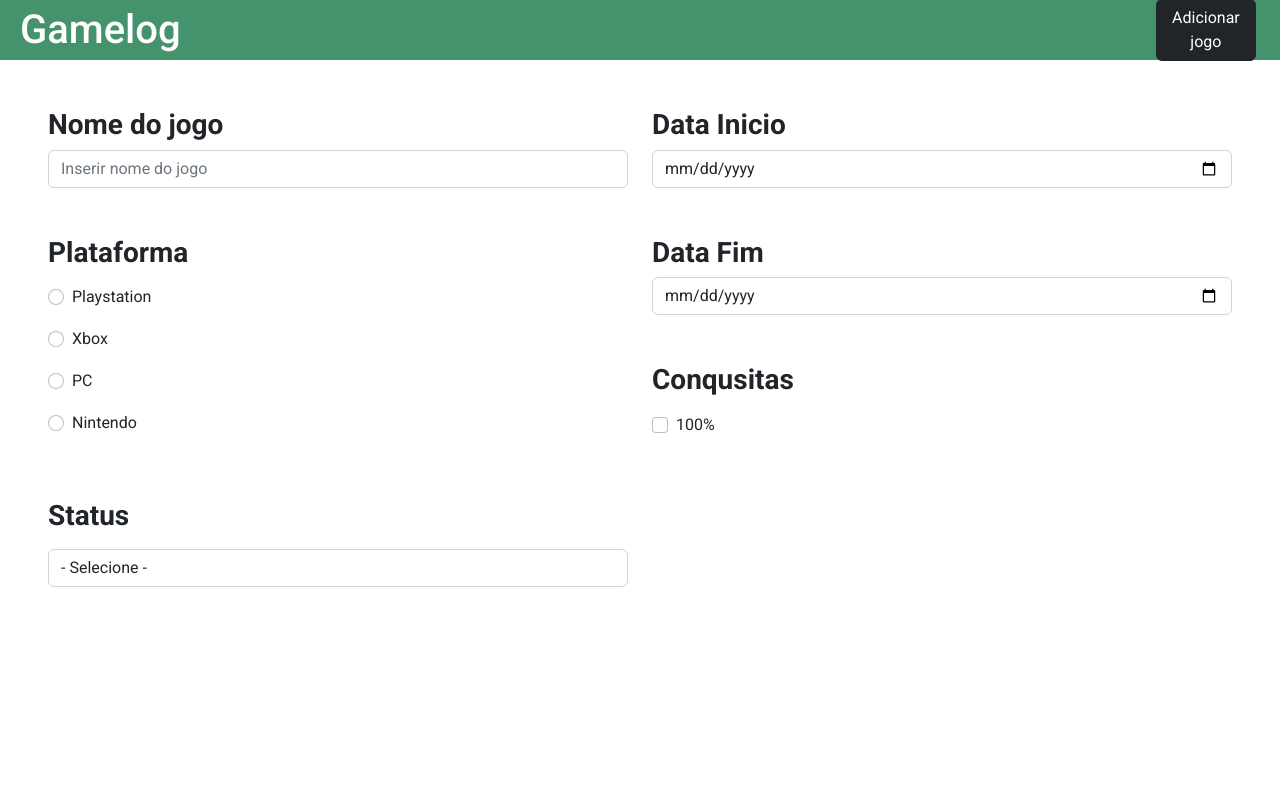
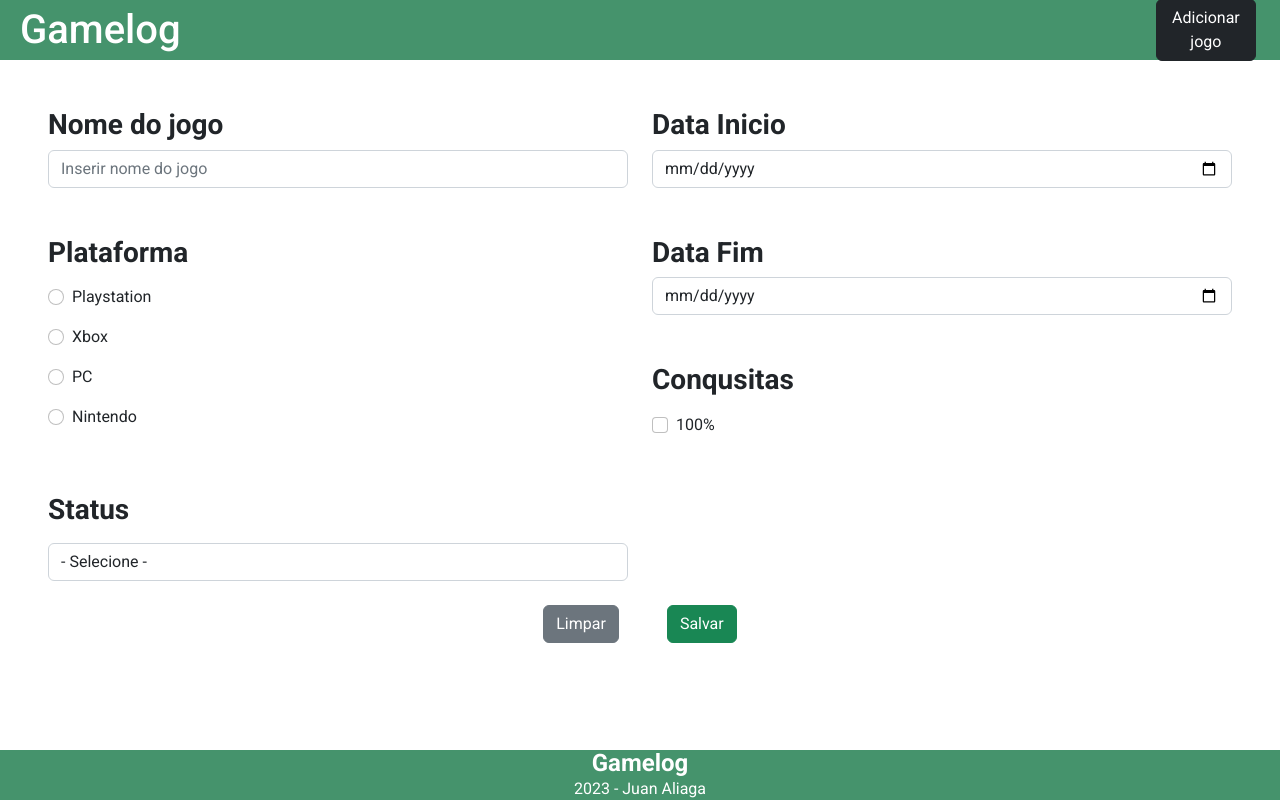
Before and after one commit to aliagajuan/gamelog-project-web, an Angular app: page / in a window 1280 px wide. Built offline with nearby package versions, Linux system fonts and the light colour scheme.

Commit message:
Jogo class, footer component, form-jogo update ngModel and LocalStorage

```diff
--- a/src/app/app.component.html
+++ b/src/app/app.component.html
@@ -1,2 +1,7 @@
-<app-navbar></app-navbar>
+<header>
+    <app-navbar/>
+</header>
 <app-form-jogo/>
+<footer>
+    <app-footer/>
+</footer>
--- /dev/null
+++ b/src/app/components/footer/footer.component.html
@@ -0,0 +1,6 @@
+<div class="footer-gamelog" role="banner">
+      <div class="container">
+        <h4>Gamelog</h4>
+        <span>{{year}} - Juan Aliaga</span>
+    </div>
+</div>
--- /dev/null
+++ b/src/app/components/footer/footer.component.scss
@@ -0,0 +1,19 @@
+.footer-gamelog {
+    position: fixed;
+    bottom: 0;
+    left: 0;
+    right: 0;
+    height: 50px;
+    display: flex;
+    align-items: center;
+    background-color: #45936C;
+    color: white;
+   }
+
+  .footer-gamelog h1{
+    margin:  20px;
+    font-weight: 400;
+  }
+  .container{
+    text-align: center;
+  }
--- /dev/null
+++ b/src/app/components/footer/footer.component.ts
@@ -0,0 +1,16 @@
+import { Component } from '@angular/core';
+
+@Component({
+  selector: 'app-footer',
+  templateUrl: './footer.component.html',
+  styleUrls: ['./footer.component.scss']
+})
+export class FooterComponent {
+  year!:number;
+  constructor(){
+
+  }
+  ngOnInit(){
+    this.year = new Date().getFullYear();
+  }
+}
--- a/src/app/components/form-jogo/form-jogo.component.html
+++ b/src/app/components/form-jogo/form-jogo.component.html
@@ -1,33 +1,30 @@
 
 <div class="form-group m-5">
-    <form>
+    <form #form="ngForm" (ngSubmit)="onSubmit()">
         <div class="row">
             <div class="col">
                 <label for="nomeJogo"><h3>Nome do jogo</h3></label>
-                <input type="text" class="form-control mt-2" id="nomeJogo" placeholder="Inserir nome do jogo">
+                <input type="text" class="form-control mt-2" id="nome" name="nome" [(ngModel)]="this.jogo.nome" placeholder="Inserir nome do jogo" required="">
                 <div class="plataforma-radio mt-5">
                     <h3>Plataforma</h3>
                     <div class="form-check mt-3">
-                        <input type="radio" class="form-check-input" id="plataformaPS" name="plataformaPS" placeholder="Inserir nome do jogo">
-                        <label for="plataformaPS"><p>Playstation</p></label>
-                    </div>
-                    <div class="form-check">
-                        <input type="radio" class="form-check-input" id="plataformaXbox" name="plataformaXbox"placeholder="Inserir nome do jogo">
-                        <label for="plataformaXbox"><p>Xbox</p></label>
-                    </div>
-                    <div class="form-check">
-                        <input type="radio" class="form-check-input" id="plataformaPC" name="plataformaPC" placeholder="Inserir nome do jogo">
-                        <label for="plataformaPC"><p>PC</p></label>
-                    </div>
-                    <div class="form-check">
-                        <input type="radio" class="form-check-input" id="plataformaNintendo" name="plataformaNintendo" placeholder="Inserir nome do jogo">
+                        <input type="radio" class="form-check-input" id="plataformaPS" name="plataforma" [(ngModel)]="this.jogo.plataforma" value="Playstation" placeholder="Inserir nome do jogo">
+                        <label for="plataformaPS"><p>Playstation</p></label><br>
+
+                        <input type="radio" class="form-check-input" id="plataformaXbox" name="plataforma"  [(ngModel)]="this.jogo.plataforma" value="Xbox"placeholder="Inserir nome do jogo">
+                        <label for="plataformaXbox"><p>Xbox</p></label><br>
+
+                        <input type="radio" class="form-check-input" id="plataformaPC" name="plataforma"  [(ngModel)]="this.jogo.plataforma" value="PC" placeholder="Inserir nome do jogo">
+                        <label for="plataformaPC"><p>PC</p></label><br>
+
+                        <input type="radio" class="form-check-input" id="plataformaNintendo" name="plataforma"  [(ngModel)]="this.jogo.plataforma" value="Nintendo" placeholder="Inserir nome do jogo">
                         <label for="plataformaNintendo"><p>Nintendo</p></label>
                     </div>
                 </div>
-                <div class="form-group mt-5">
+                <div class="mt-5">
                     <label for="status-dropdown"><h3>Status</h3></label>
-                    <select class="form-control mt-3" id="status-dropdown">
-                      <option>- Selecione -</option>
+                    <select class="form-control mt-3" id="status-dropdown" name="status" [(ngModel)]="this.status" >
+                      <option disable selected value="">- Selecione -</option>
                       <option>Backlog</option>
                       <option>Jogando</option>
                       <option>Concluido</option>
@@ -36,15 +33,19 @@
             </div>
             <div class="col">
                 <label for="dataInicio"><h3>Data Inicio</h3></label>
-                <input type="date" class="form-control mt-2" id="dataInicio" placeholder="Inserir nome do jogo">
+                <input type="date" class="form-control mt-2" id="dataInicio" name="dataInicio" [(ngModel)]="this.jogo.dataInicio">
                 <label class="mt-5"for="dataFim"><h3>Data Fim</h3></label>
-                <input type="date" class="form-control mt-2" id="dataFim" placeholder="Inserir nome do jogo">
+                <input type="date" class="form-control mt-2" id="dataFim" name="dataFim" [(ngModel)]="this.jogo.dataFim">
                 <h3 class="mt-5">Conqusitas</h3>
                 <div class="form-check  mt-3">
-                    <input type="checkbox" class="form-check-input" id="conquistas" placeholder="Inserir nome do jogo">
+                    <input type="checkbox" class="form-check-input" id="conquistas" name="conquistas" [(ngModel)]="this.jogo.conquistas">
                     <label for="conquistas"><p>100%</p></label>
                 </div>
             </div>
         </div>
+        <div class="d-flex justify-content-center">
+            <button class="btn btn-secondary m-4" type="button" (click)="onReset()" >Limpar</button>
+            <button class="btn btn-success m-4" type="submit">Salvar</button>
+        </div>
     </form>
 </div>
--- a/src/app/components/form-jogo/form-jogo.component.ts
+++ b/src/app/components/form-jogo/form-jogo.component.ts
@@ -1,4 +1,6 @@
 import { Component } from '@angular/core';
+import { NgForm } from '@angular/forms';
+import { Jogo } from 'src/app/model/jogo';
 
 @Component({
   selector: 'app-form-jogo',
@@ -6,5 +8,19 @@ import { Component } from '@angular/core';
   styleUrls: ['./form-jogo.component.scss']
 })
 export class FormJogoComponent {
+  jogo:Jogo;
+  status:string="";
+  constructor(){
+    this.jogo = new Jogo()
+  }
+  onSubmit(){
+    this.jogo.status=this.status
+    localStorage.setItem(`jogo`,JSON.stringify(this.jogo))
+    window.alert(`${this.jogo.nome} foi adicionado com sucesso!`)
+    this.jogo = new Jogo();
+  }
+  onReset(){
+    this.jogo = new Jogo();
+  }
 
 }
--- /dev/null
+++ b/src/app/model/jogo.ts
@@ -0,0 +1,12 @@
+export class Jogo{
+    nome?:string;
+    plataforma?:string;
+    status?:string;
+    conquistas?:boolean;
+    dataInicio?:Date;
+    dataFim?:Date;
+
+    constructor(){
+
+    }
+}
```
Also changed, not shown: src/app/app.module.ts (+6 -2 lines), src/app/components/navbar/navbar.component.html (indentation only), 1 other file (tests, documents, lock files or other folders).
